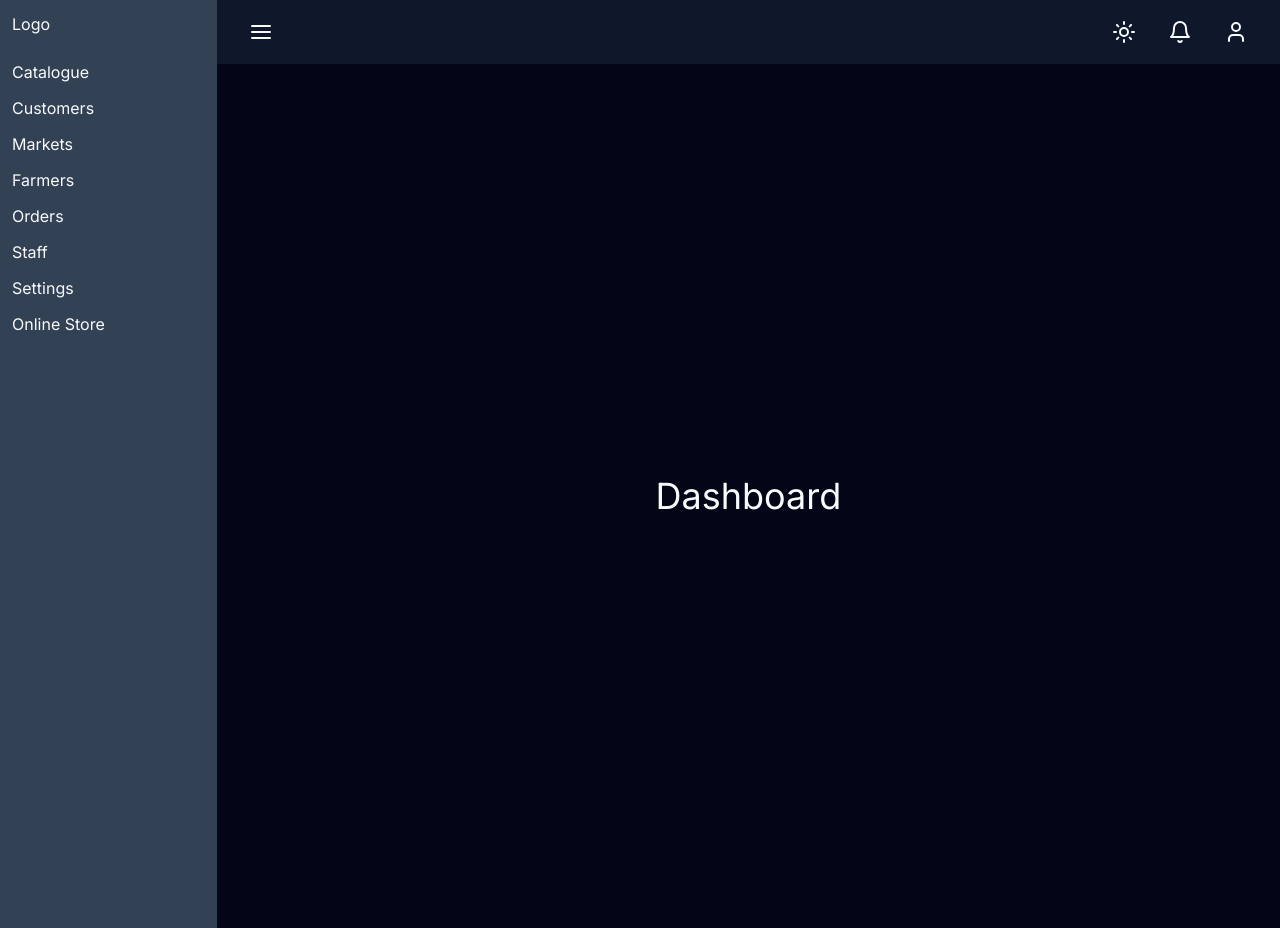
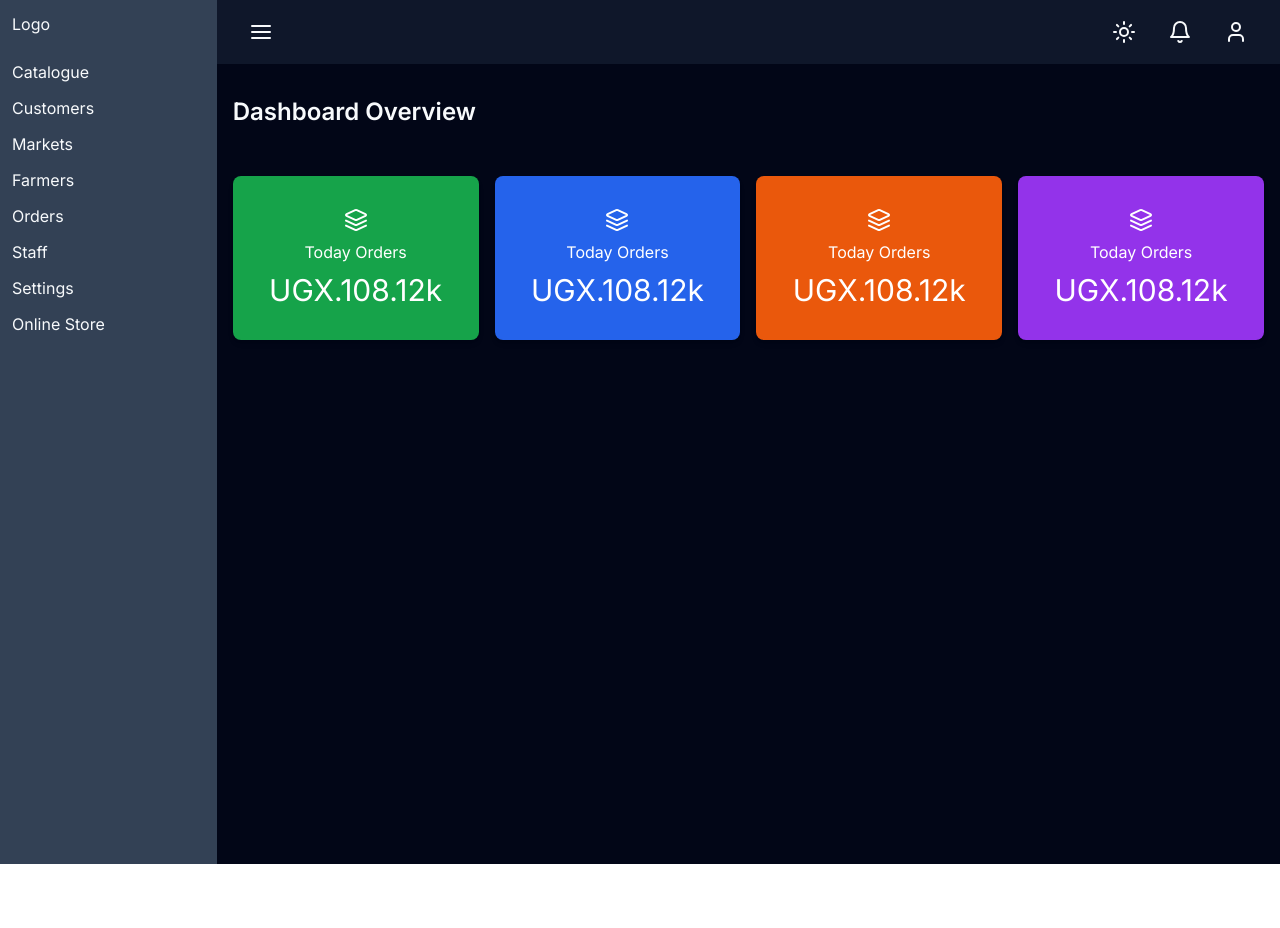
Before and after one commit to Ansari839/multi-vendor, a Next.js app: page /dashboard in a window 1280 px wide. After the commit the page ends 864 px from the top, so only its background shows below. Built offline with nearby package versions, Linux system fonts and the light colour scheme.

Commit message:
Card In Progress

```diff
--- a/src/app/(backend)/dashboard/layout.js
+++ b/src/app/(backend)/dashboard/layout.js
@@ -7,7 +7,7 @@ export default function Layout({children}) {
               <Sidebar />
             <div className='w-full'>
               <Nav />
-                <main className='p-8 bg-slate-950 text-slate-50 min-h-screen'>
+                <main className='p-4 bg-slate-950 text-slate-50 min-h-screen'>
                     {children}
                 </main>
             </div>
--- a/src/app/(backend)/dashboard/page.jsx
+++ b/src/app/(backend)/dashboard/page.jsx
@@ -1,9 +1,16 @@
+import Heading from "@/app/components/backend/Heading";
+import LargeCards from "@/app/components/backend/LargeCards";
 
 
 export default function Dashboard() {
   return (
-    <div className="flex items-center justify-center flex-col min-h-screen">
-      <h1 className="text-4xl">Dashboard</h1>
+    <div>
+      <Heading title="Dashboard Overview" />
+      {/* Lagre Card */}
+      <LargeCards />
+      {/* Small Card */}
+      {/* Charts */}
+      {/* Recent Order Table */}
     </div>
   );
 }
--- /dev/null
+++ b/src/app/components/backend/Heading.jsx
@@ -0,0 +1,10 @@
+
+import React from "react";
+
+export default function Heading({title}) {
+  return (
+   <h2 className="py-4 text-2xl font-semibold text-slate-50">
+    {title}
+   </h2>
+  );
+}
--- /dev/null
+++ b/src/app/components/backend/LargeCard.jsx
@@ -0,0 +1,12 @@
+import {  Layers } from "lucide-react";
+import React from "react";
+
+export default function LargeCard({className}) {
+  return (
+    <div className={`rounded-lg text-white shadow-md p-8 flex items-center flex-col gap-2 ${className}`}>
+        <Layers />
+        <h4>Today Orders</h4>
+        <h2 className="lg:text-3xl text-2xl">UGX.108.12k</h2>
+    </div>
+  );
+}
--- /dev/null
+++ b/src/app/components/backend/LargeCards.jsx
@@ -0,0 +1,14 @@
+import {  Layers } from "lucide-react";
+import React from "react";
+import LargeCard from "./LargeCard";
+
+export default function LargeCards() {
+  return (
+    <div className="grid grid-cols-1 sm:grid-cols-2 md:grid-cols-3 lg:grid-cols-4 gap-4 py-8">
+        <LargeCard className='bg-green-600' />
+        <LargeCard className='bg-blue-600' />
+        <LargeCard className='bg-orange-600' />
+        <LargeCard className='bg-purple-600' />
+    </div>
+  );
+}
--- a/src/app/components/backend/Nav.jsx
+++ b/src/app/components/backend/Nav.jsx
@@ -3,7 +3,7 @@ import React from "react";
 
 export default function Nav() {
   return (
-    <div className="flex items-center justify-between text-slate-50 bg-slate-900 h-16  px-8 py-4 ">
+    <div className="flex  justify-between text-slate-50 bg-slate-900 h-16  px-8 py-4 sticky top-0">
     <button>
       <AlignJustify />
     </button>
--- a/src/app/components/backend/Sidebar.jsx
+++ b/src/app/components/backend/Sidebar.jsx
@@ -3,7 +3,7 @@ import React from "react";
 
 export default function Sidebar() {
   return (
-    <div className="space-y-6 w-64 bg-slate-700 text-slate-50 min-h-screen p-3 " >
+    <div className="space-y-6 w-64 bg-slate-700 text-slate-50 min-h-screen p-3" >
       <Link className="mb-6" href="#">Logo</Link>
       <div className="flex flex-col space-y-3" >
         <Link href="#">Catalogue</Link>
```
